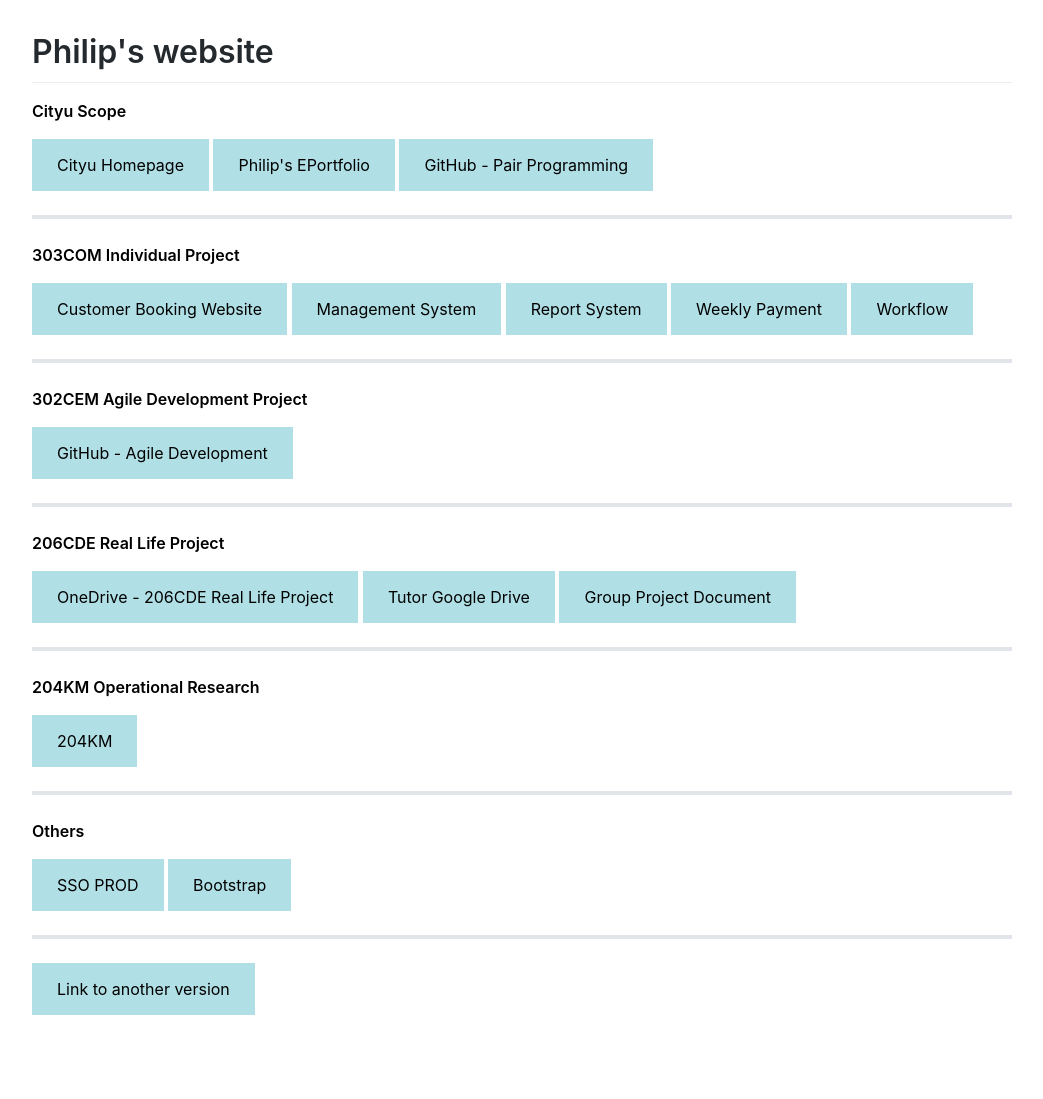
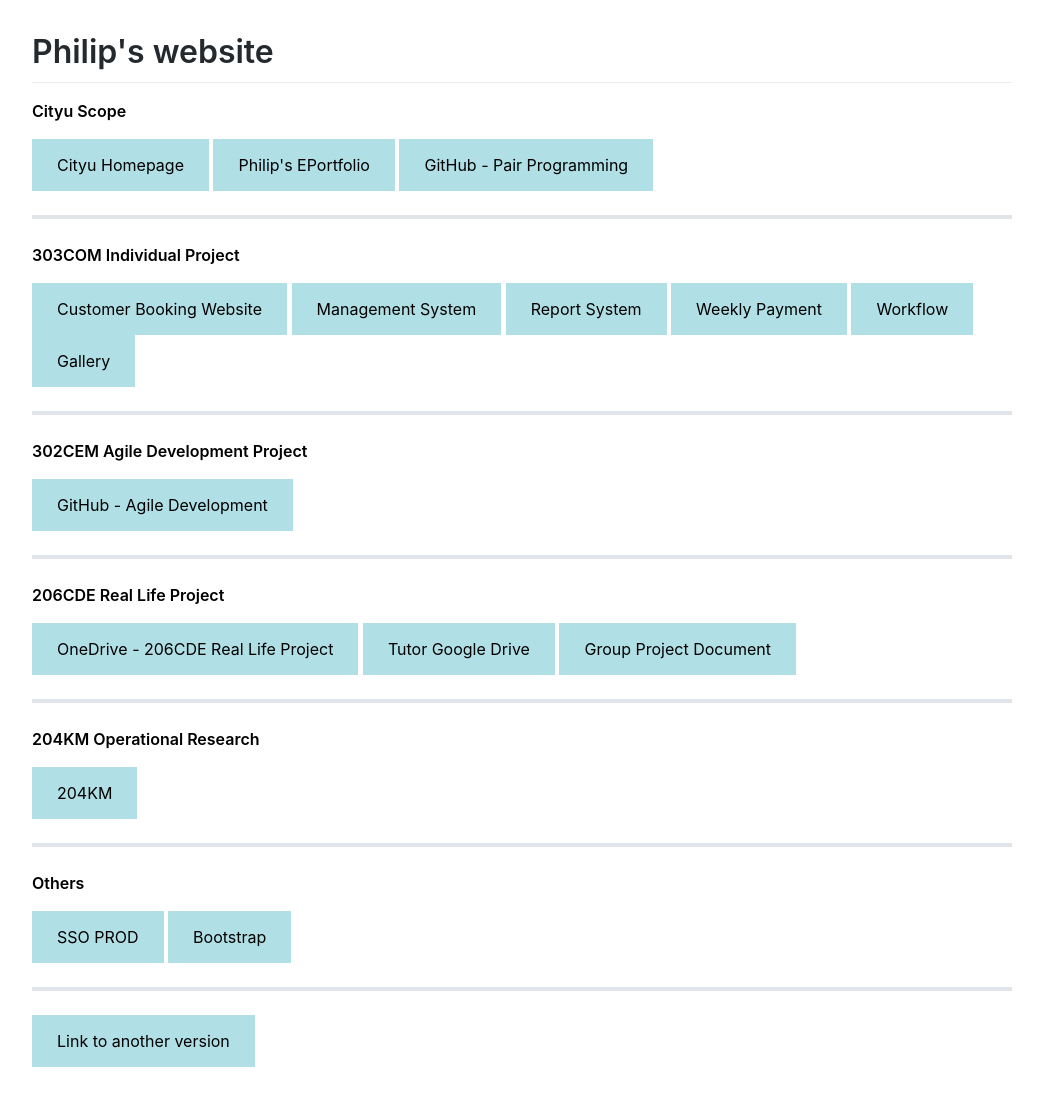
Before and after one commit to philiphui91/i, a Jekyll site: the page built from index.md, in a window 1280 px wide. Shown: the whole page, without its empty margins (118-1161 px from the left). Built offline with Jekyll 4.4.1, drawn with Linux system fonts in a browser that asks for light colours; our own code applies the rules of GitHub Pages for plain Markdown files; comment, search, counter and statistics services are not loaded; before the commit the page ends 1047 px from its top, so only the background shows below that.

Commit message:
190505 upd

```diff
--- a/index.md
+++ b/index.md
@@ -33,6 +33,7 @@ a:hover, a:active {
 <a href="http://localhost:8080/jasperserver/login.html" target="_blank">Report System</a>
 <a href="https://dashboard.stripe.com/test/" target="_blank">Weekly Payment</a>
 <a href="./workflow.html" target="_self">Workflow</a>
+<a href="https://photos.app.goo.gl/2px3poT2fGXktky16" target="_self">Gallery</a>
 <hr>
 
 
```
